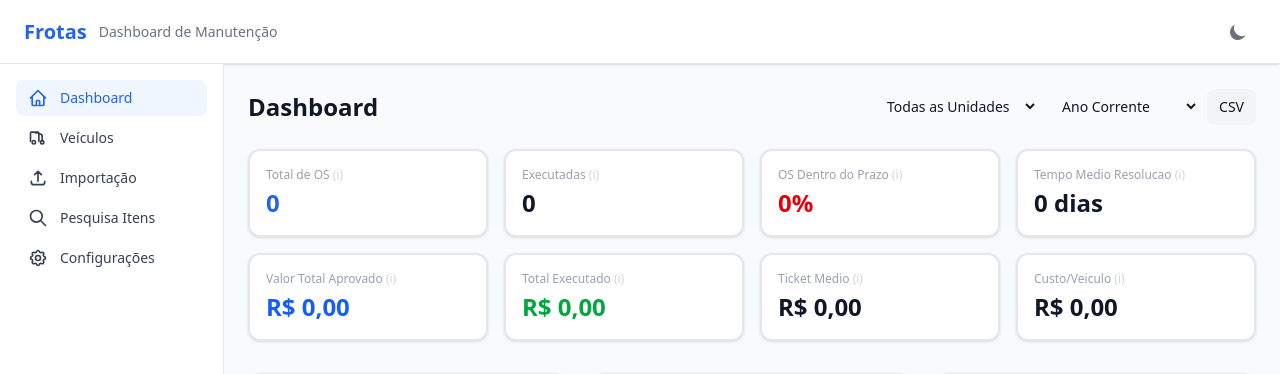
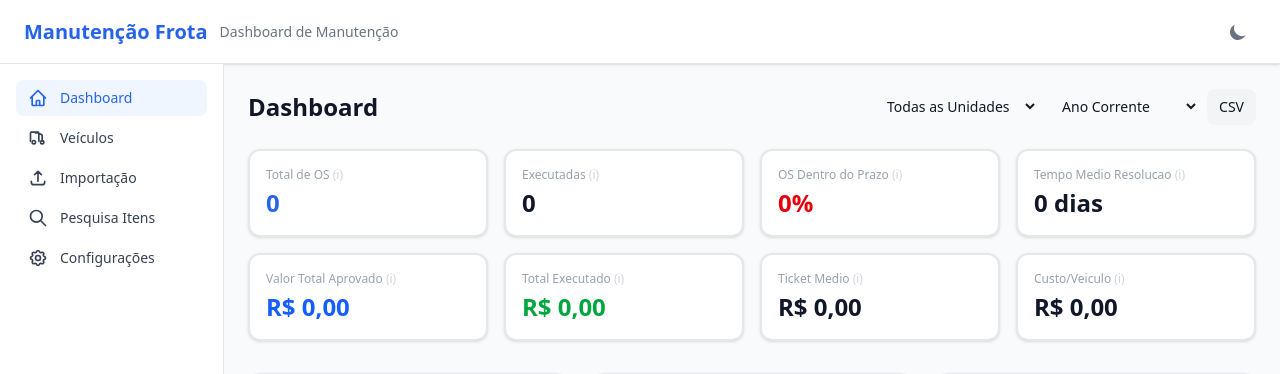
Before and after one commit to aliastrackingna/dashboard_manutencoes, a Django app: page /dashboard/ in a window 1280 px wide. Shown: the top 374 px of the page. Run offline with Django 5.2, Linux system fonts and the light colour scheme; the visitor is signed in with stand-in values (Sample User, id 1); data that the repository does not hold is empty.

Commit message:
Correção do nome no título

```diff
--- a/apps/configuracoes/templates/configuracoes/kpis.html
+++ b/apps/configuracoes/templates/configuracoes/kpis.html
@@ -1,5 +1,5 @@
 {% extends "base.html" %}
-{% block title %}Configurações KPI — Frotas{% endblock %}
+{% block title %}Configurações KPI — Manutenção Frota{% endblock %}
 
 {% block content %}
 <div class="max-w-2xl">
--- a/apps/dashboard/templates/dashboard/index.html
+++ b/apps/dashboard/templates/dashboard/index.html
@@ -1,12 +1,12 @@
 {% extends "base.html" %}
 {% load static %}
-{% block title %}Dashboard — Frotas{% endblock %}
+{% block title %}Dashboard — Manutenção Frota{% endblock %}
 
 {% block content %}
 <!-- Cabeçalho de impressão (oculto na tela) -->
 <div id="print-header" class="hidden" style="display:none;">
     <div style="border-bottom: 2px solid #1e3a5f; padding-bottom: 6px; margin-bottom: 10px;">
-        <h1 style="font-size: 18px; font-weight: bold; color: #1e3a5f; margin: 0;">Frotas — Relatório de Manutenção</h1>
+        <h1 style="font-size: 18px; font-weight: bold; color: #1e3a5f; margin: 0;">Manutenção Frota — Relatório de Manutenção</h1>
         <p id="print-meta" style="font-size: 10px; color: #6b7280; margin: 4px 0 0 0;"></p>
     </div>
 </div>
--- a/apps/dashboard/templates/dashboard/lista.html
+++ b/apps/dashboard/templates/dashboard/lista.html
@@ -1,5 +1,5 @@
 {% extends "base.html" %}
-{% block title %}{{ titulo }} — Frotas{% endblock %}
+{% block title %}{{ titulo }} — Manutenção Frota{% endblock %}
 
 {% block content %}
 <div class="flex items-center justify-between mb-6">
--- a/apps/importacao/templates/importacao/upload.html
+++ b/apps/importacao/templates/importacao/upload.html
@@ -1,5 +1,5 @@
 {% extends "base.html" %}
-{% block title %}Importação — Frotas{% endblock %}
+{% block title %}Importação — Manutenção Frota{% endblock %}
 
 {% block content %}
 <div class="max-w-3xl">
--- a/apps/manutencoes/templates/manutencoes/comparar.html
+++ b/apps/manutencoes/templates/manutencoes/comparar.html
@@ -1,5 +1,5 @@
 {% extends "base.html" %}
-{% block title %}Comparar Orçamentos — OS {{ manutencao.numero_os }} — Frotas{% endblock %}
+{% block title %}Comparar Orçamentos — OS {{ manutencao.numero_os }} — Manutenção Frota{% endblock %}
 
 {% block content %}
 <div class="max-w-7xl">
--- a/apps/manutencoes/templates/manutencoes/detalhe.html
+++ b/apps/manutencoes/templates/manutencoes/detalhe.html
@@ -1,5 +1,5 @@
 {% extends "base.html" %}
-{% block title %}OS {{ manutencao.numero_os }} — Frotas{% endblock %}
+{% block title %}OS {{ manutencao.numero_os }} — Manutenção Frota{% endblock %}
 
 {% block content %}
 <div class="max-w-4xl">
--- a/apps/pesquisa/templates/pesquisa/itens.html
+++ b/apps/pesquisa/templates/pesquisa/itens.html
@@ -1,5 +1,5 @@
 {% extends "base.html" %}
-{% block title %}Pesquisa Itens — Frotas{% endblock %}
+{% block title %}Pesquisa Itens — Manutenção Frota{% endblock %}
 
 {% block content %}
 <h1 class="text-2xl font-bold mb-6">Pesquisa por Itens de Orçamento</h1>
--- a/apps/veiculos/templates/veiculos/detalhe.html
+++ b/apps/veiculos/templates/veiculos/detalhe.html
@@ -1,5 +1,5 @@
 {% extends "base.html" %}
-{% block title %}{{ veiculo.placa }} — Frotas{% endblock %}
+{% block title %}{{ veiculo.placa }} — Manutenção Frota{% endblock %}
 
 {% block content %}
 <div class="max-w-4xl">
--- a/apps/veiculos/templates/veiculos/form.html
+++ b/apps/veiculos/templates/veiculos/form.html
@@ -1,5 +1,5 @@
 {% extends "base.html" %}
-{% block title %}{{ titulo }} — Frotas{% endblock %}
+{% block title %}{{ titulo }} — Manutenção Frota{% endblock %}
 
 {% block content %}
 <div class="max-w-lg">
--- a/apps/veiculos/templates/veiculos/lista.html
+++ b/apps/veiculos/templates/veiculos/lista.html
@@ -1,5 +1,5 @@
 {% extends "base.html" %}
-{% block title %}Veículos — Frotas{% endblock %}
+{% block title %}Veículos — Manutenção Frota{% endblock %}
 
 {% block content %}
 <div class="flex items-center justify-between mb-6">
--- a/templates/base.html
+++ b/templates/base.html
@@ -5,7 +5,7 @@
 <head>
     <meta charset="UTF-8">
     <meta name="viewport" content="width=device-width, initial-scale=1.0">
-    <title>{% block title %}Frotas Dashboard{% endblock %}</title>
+    <title>{% block title %}Manutenção Frota Dashboard{% endblock %}</title>
     <script src="https://cdn.jsdelivr.net/npm/@tailwindcss/browser@4"></script>
     <script src="https://cdn.jsdelivr.net/npm/chart.js@4.4"></script>
     <style type="text/tailwindcss">
--- a/templates/login.html
+++ b/templates/login.html
@@ -4,7 +4,7 @@
 <head>
     <meta charset="UTF-8">
     <meta name="viewport" content="width=device-width, initial-scale=1.0">
-    <title>Login — Frotas</title>
+    <title>Login — Manutenção Frota</title>
     <script src="https://cdn.jsdelivr.net/npm/@tailwindcss/browser@4"></script>
     <link rel="stylesheet" href="{% static 'css/base.css' %}">
 </head>
@@ -12,7 +12,7 @@
     <div class="w-full max-w-md">
         <div class="bg-white dark:bg-gray-800 rounded-xl shadow-lg p-8">
             <div class="text-center mb-8">
-                <h1 class="text-2xl font-bold text-primary">Frotas</h1>
+                <h1 class="text-2xl font-bold text-primary">Manutenção Frota</h1>
                 <p class="text-gray-500 dark:text-gray-400 mt-1">Dashboard de Manutenção</p>
             </div>
 
--- a/templates/partials/navbar.html
+++ b/templates/partials/navbar.html
@@ -1,7 +1,7 @@
 <nav class="h-16 bg-white dark:bg-gray-800 border-b border-gray-200 dark:border-gray-700 flex items-center justify-between px-6 shadow-sm">
     <div class="flex items-center gap-3">
         <a href="{% url 'dashboard:index' %}" class="text-xl font-bold text-primary dark:text-blue-400">
-            Frotas
+            Manutenção Frota
         </a>
         <span class="text-sm text-gray-500 dark:text-gray-400">Dashboard de Manutenção</span>
     </div>
```
Also changed, not shown: AGENTS.md (+1 -1 lines), CLAUDE.md (+1 -1 lines), README.md.
